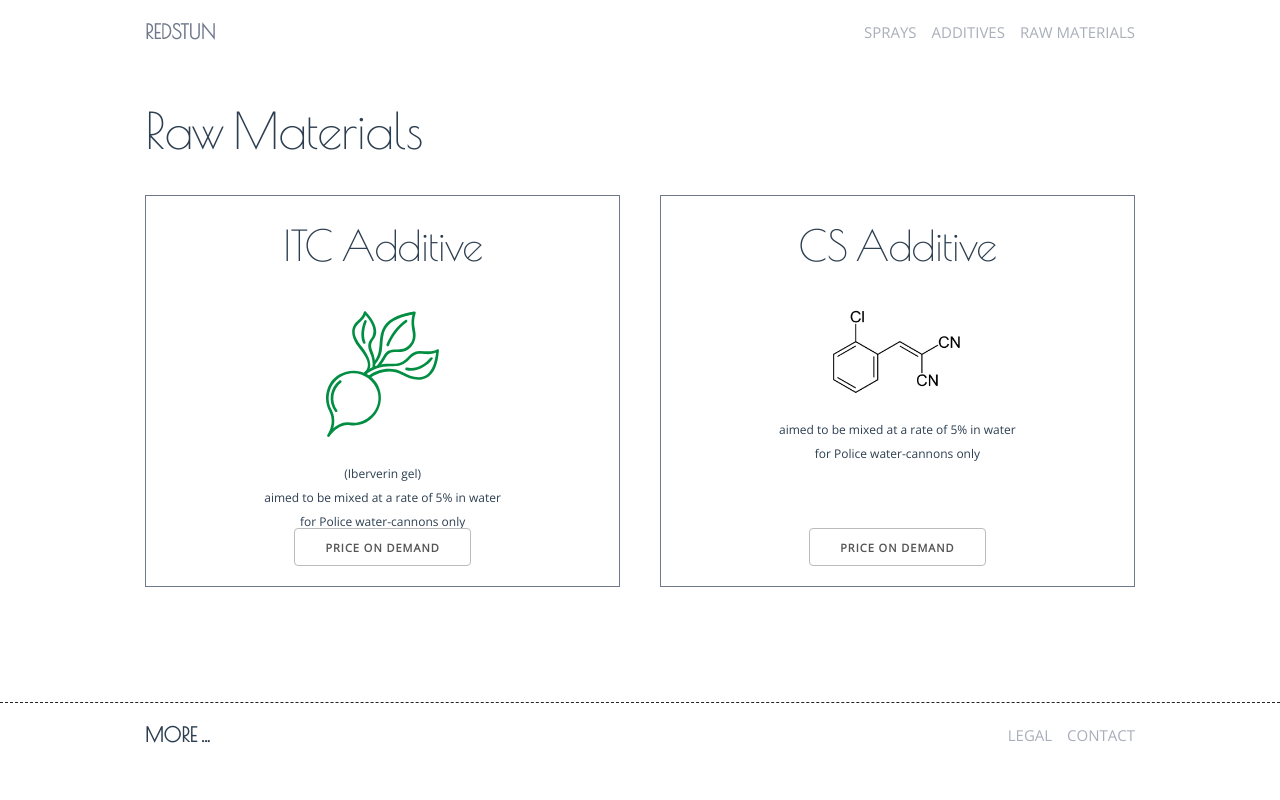
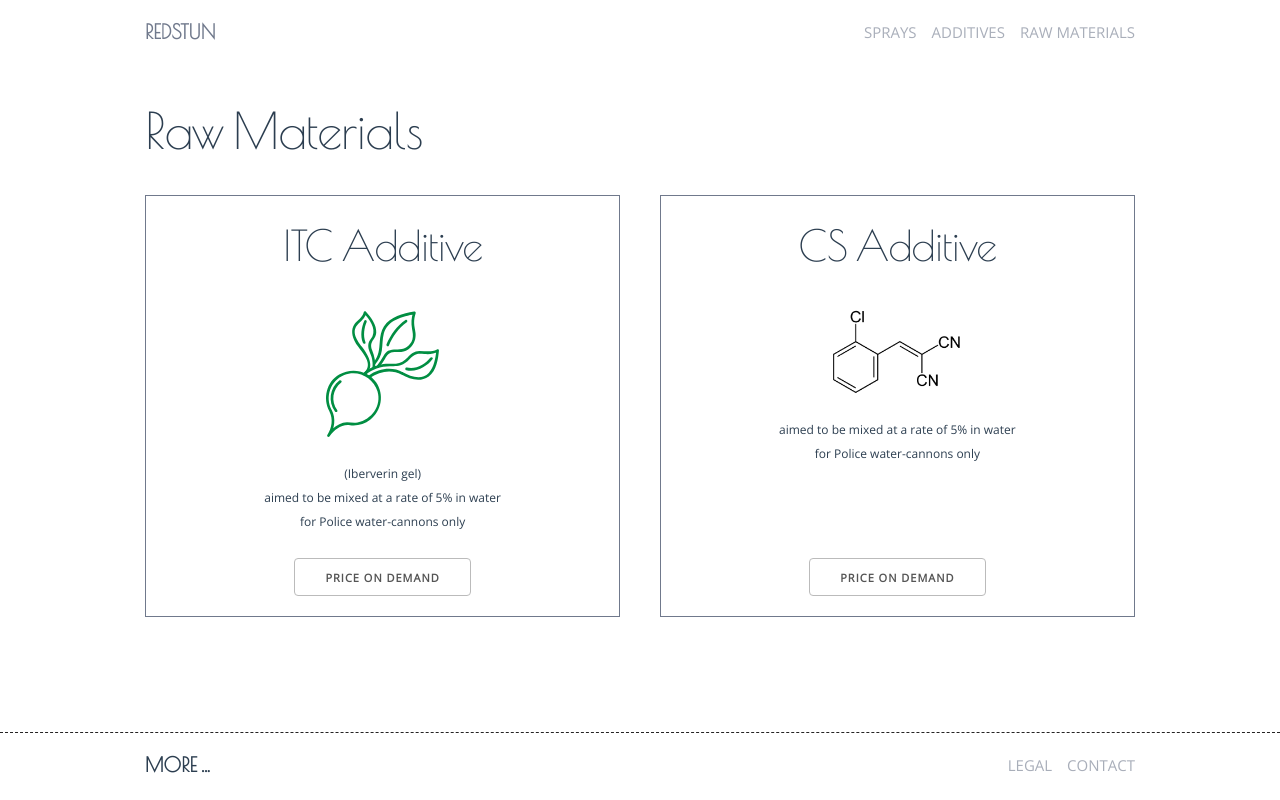
Before and after one commit to RedstunTearGas/web-client, a Vue app: page /#/additives in a window 1280 px wide. Built offline with nearby package versions, Linux system fonts and the light colour scheme.

Commit message:
(molecules) Product : fix dislpay

```diff
--- a/src/molecules/Product.vue
+++ b/src/molecules/Product.vue
@@ -42,7 +42,7 @@ export default {
 
   text-align: center;
 
-  min-height: 39rem;
+  min-height: 42rem;
 
   position: relative;
 }
```
